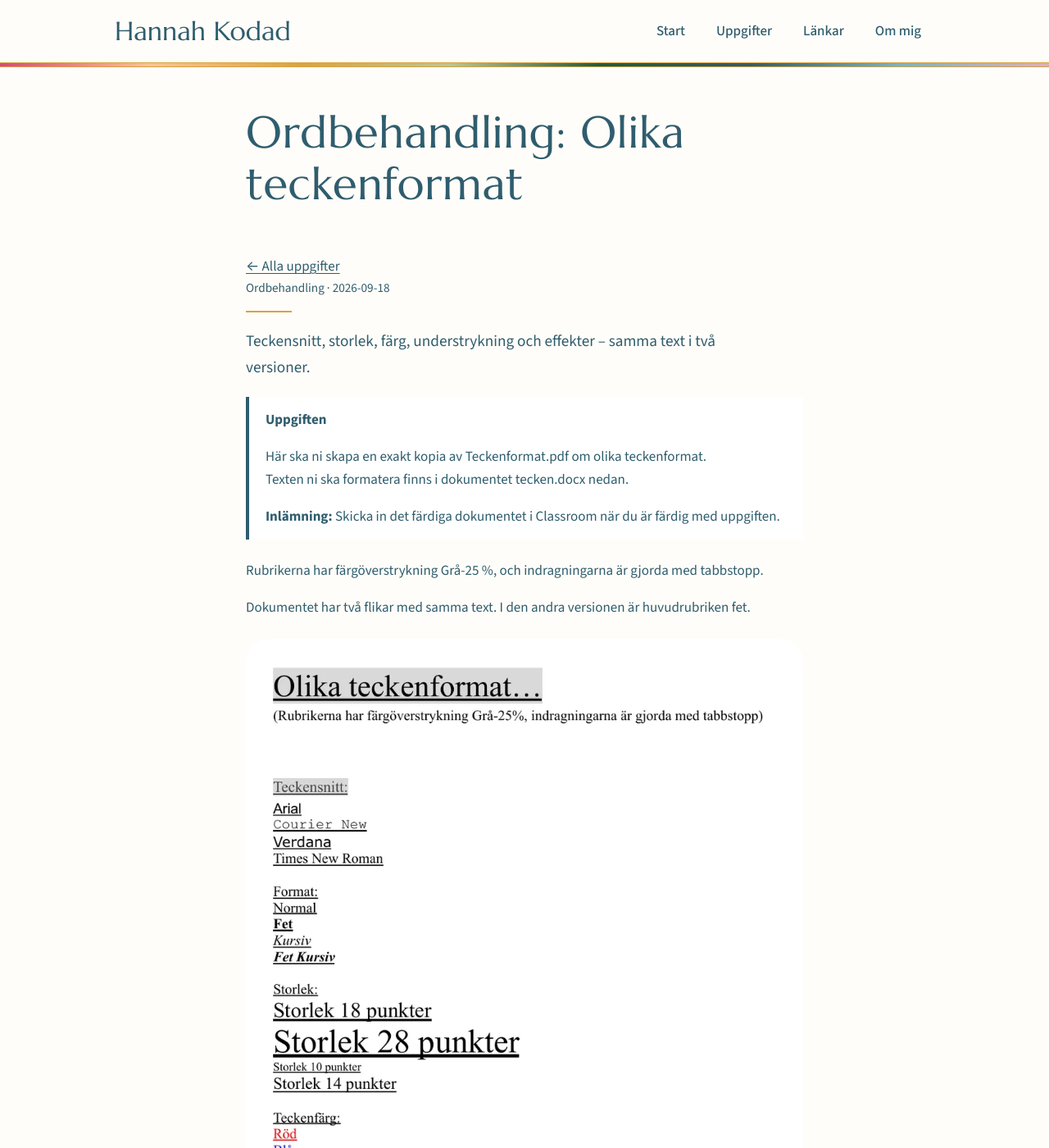
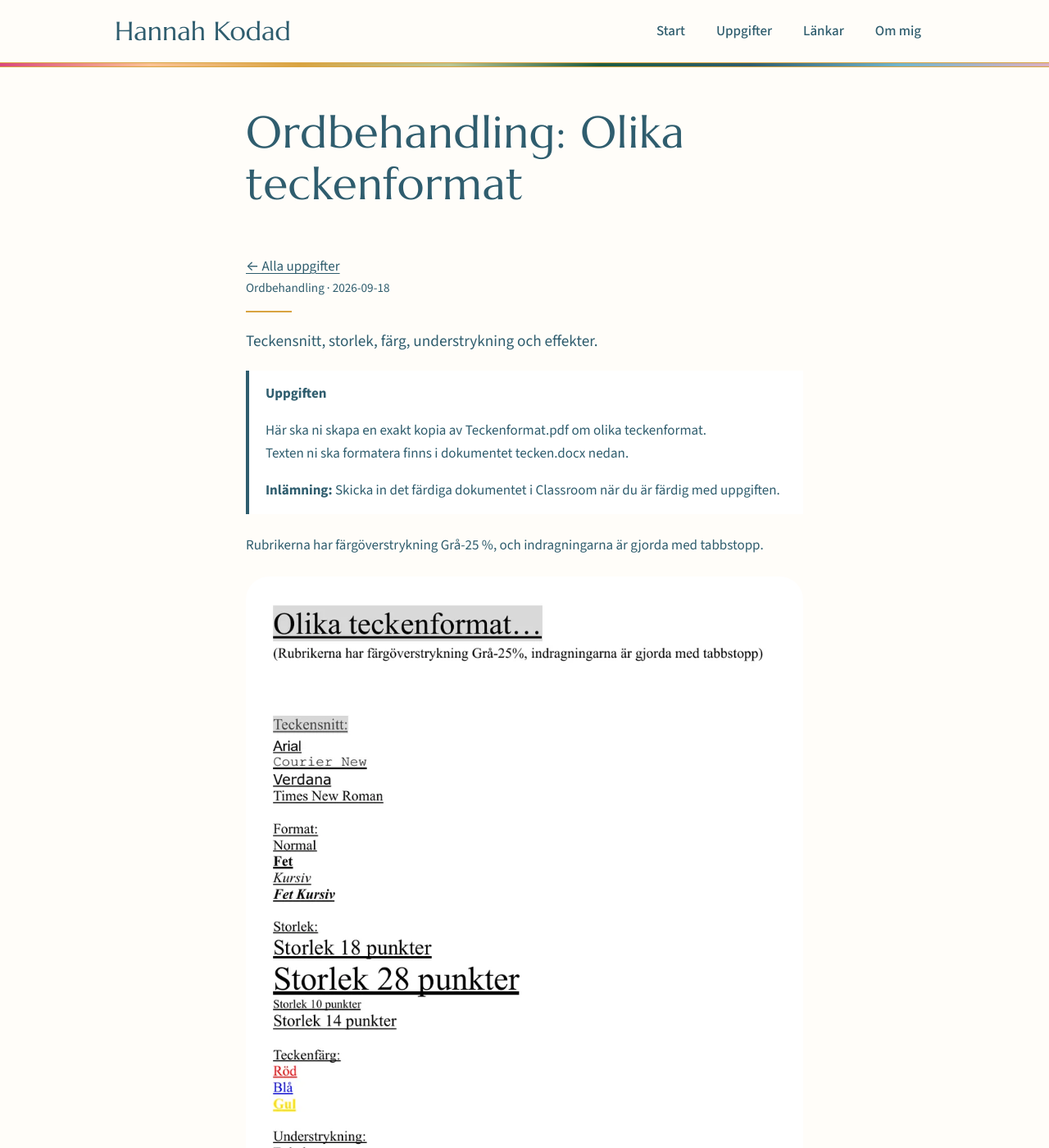
Before and after one commit to HannahKodad/it-pedagogy, a Jekyll site: the page built from _posts/2026-09-18-olika-teckenformat.md, in a window 1280 px wide and 1400 px high. Shown: the whole window at 82% size. Built offline with Jekyll 4.4.1, drawn with Linux system fonts in a browser that asks for light colours.

Commit message:
Add IT-trender, update Olika teckenformat to one page
Co-Authored-By: Claude Opus 5.5 <noreply@anthropic.com>
Claude-Session: https://claude.ai/code/session_01US4uC96mcg9pnYNxCsLiKE

```diff
--- a/_posts/2026-09-18-olika-teckenformat.md
+++ b/_posts/2026-09-18-olika-teckenformat.md
@@ -6,7 +6,7 @@ amne: "Ordbehandling"
 nr: "05"
 ordning: "05b"
 namn: "Olika teckenformat"
-ingress: "Teckensnitt, storlek, färg, understrykning och effekter – samma text i två versioner."
+ingress: "Teckensnitt, storlek, färg, understrykning och effekter."
 ---
 
 <div class="uppgiften">
@@ -17,14 +17,6 @@ ingress: "Teckensnitt, storlek, färg, understrykning och effekter – samma tex
 
 Rubrikerna har färgöverstrykning Grå-25 %, och indragningarna är gjorda med tabbstopp.
 
-Dokumentet har två flikar med samma text. I den andra versionen är huvudrubriken fet.
-
 <figure class="uppg-bild">
   <img src="{{ '/assets/img/uppgifter/teckenformat-1.webp' | relative_url }}" alt="Dokumentet Olika teckenformat: teckensnitten Arial, Courier New, Verdana och Times New Roman, format, storlekar, teckenfärger, understrykning och effekter." width="900" height="1181" loading="lazy">
-  <figcaption>Version 1</figcaption>
 </figure>
-
-<figure class="uppg-bild">
-  <img src="{{ '/assets/img/uppgifter/teckenformat-2.webp' | relative_url }}" alt="Samma dokument, version 2, med fet huvudrubrik." width="900" height="1181" loading="lazy">
-  <figcaption>Version 2</figcaption>
-</figure>
```
Also changed, not shown: _posts/2026-09-18-it-trender.md (added, +21 -0 lines), assets/img/uppgifter/it-trender.webp (added), assets/img/uppgifter/teckenformat-2.webp (deleted).
